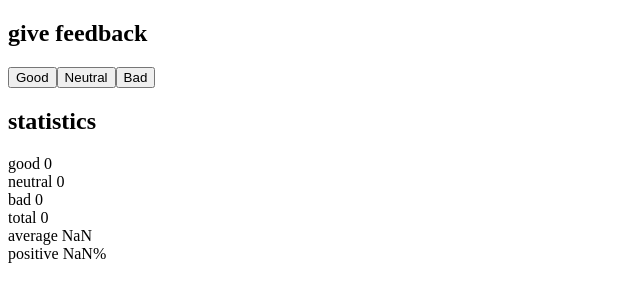
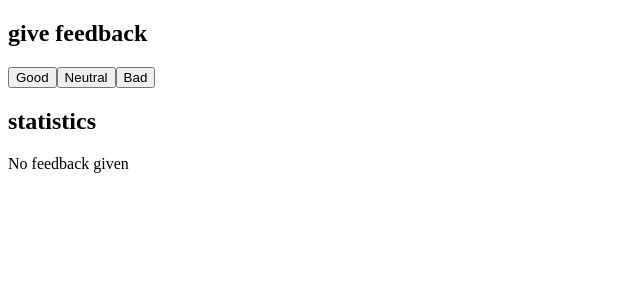
Before and after one commit to JoMaRoNe/FullStackOpen, a React (Vite) app in the folder part1/unicafe/: page / in a window 1280 px wide. Shown: the top 302 px of the page, without its empty margins (0-640 px from the left). Built offline with nearby package versions, Linux system fonts and the light colour scheme.

Commit message:
exercise part1 1.9

```diff
--- a/part1/unicafe/src/App.jsx
+++ b/part1/unicafe/src/App.jsx
@@ -4,6 +4,16 @@ const Statistics = ({good,neutral,bad}) => {
   const total = good + neutral + bad
   const average = (good - bad) / total
   const positive = good / total * 100
+
+  if (total === 0) {
+    return (
+      <div>
+        <h2>statistics</h2>
+        <div>No feedback given</div>
+      </div>
+    )
+  }
+
   return (
     <div>
     <h2>statistics</h2>
```
